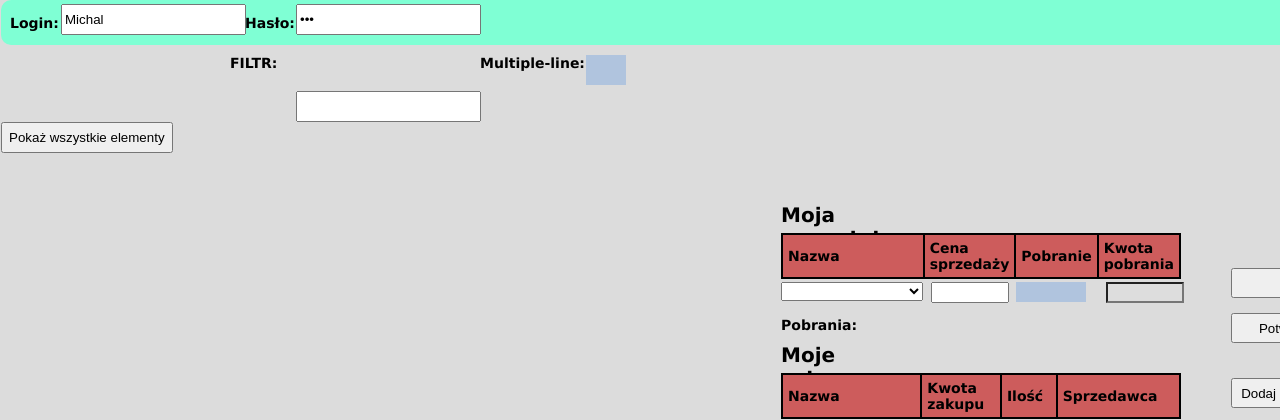
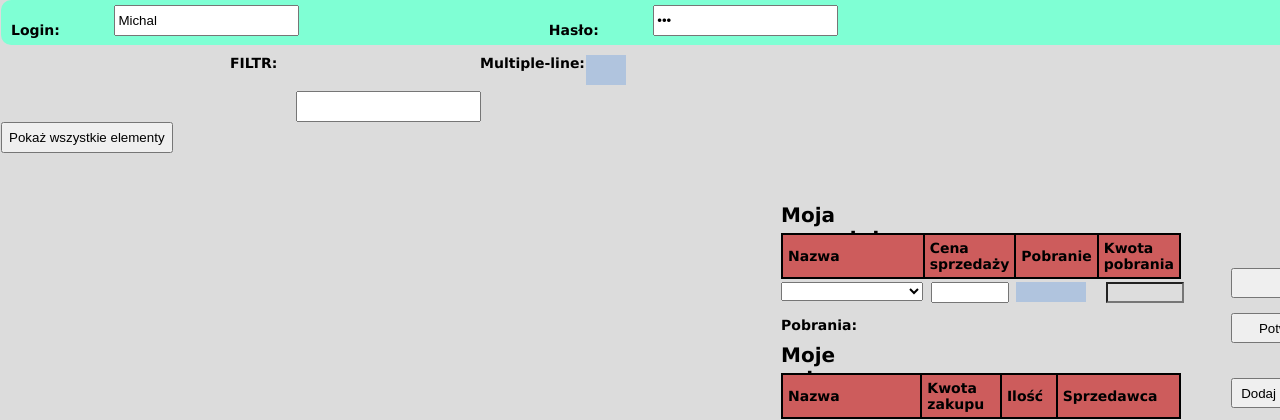
Before and after one commit to Michalqq/Manage-items, a PHP site: page / in a window 1280 px wide; the page is wider, and only the part inside the window is pictured. Shown: the top 420 px of that part. Run offline with PHP 8.4, Linux system fonts and the light colour scheme; lists and menus that the app fills with data are empty; some libraries are stand-ins or nearby versions.

Commit message:
Add files via upload

```diff
--- a/index.php
+++ b/index.php
@@ -6,10 +6,10 @@
 
 <form method="post">
     <div class="headerLogin">
-        <p1 style="left: 10px; position:absolute; top:15px"><b>Login:</b></p1>
-        <input id="login" type="text" name="login" style="position:absolute; height:25px; margin-left:60px; top:4px" value="Michal">
-        <p1 style="left: 245px; position:absolute; top:15px"><b>Hasło:</b></p1>
-        <input id="password" type="password" name="password" style="position:absolute; height:25px; margin-left:295px; top:4px" value="123">
+        <p1 style="left: 10px; position:relative; top:15px"><b>Login:</b></p1>
+        <input id="login" class="firstLine" type="text" name="login" style="position:relative; height:25px; margin-left:60px;" value="Michal">
+        <p1 style="left: 245px; position:relative; top:15px"><b>Hasło:</b></p1>
+        <input id="password" class="firstLine"  type="password" name="password" style="position:relative; height:25px; margin-left:295px;" value="123">
     </div>
     <body>
   <input type="checkbox" name="multiple_list" id="multiple_list" style="margin-left:585px; width: 40px; height: 30px; margin-top:10px" value="0" onclick="multipleList()" >
--- a/style1.css
+++ b/style1.css
@@ -56,6 +56,9 @@ tr:hover td {
     border-radius: 10px;
     margin-top:-15px;
 }
+.firstLine {
+    top:5px;
+}
 .hisTableCSS {
     position: absolute;
     margin-left: 780px;
```
